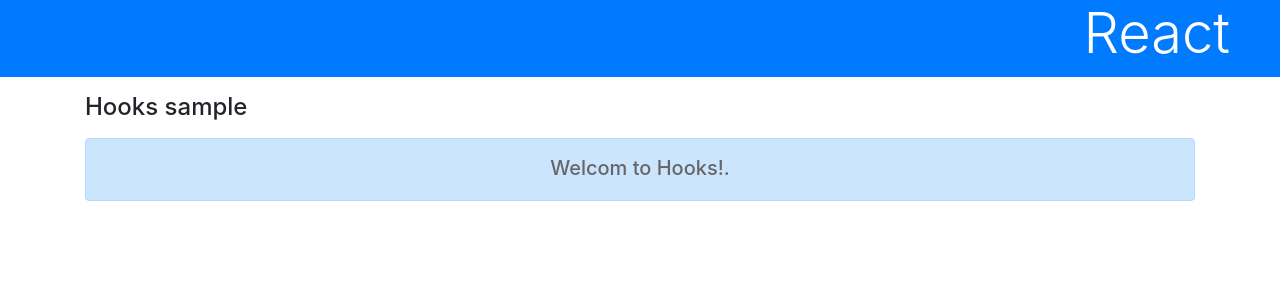
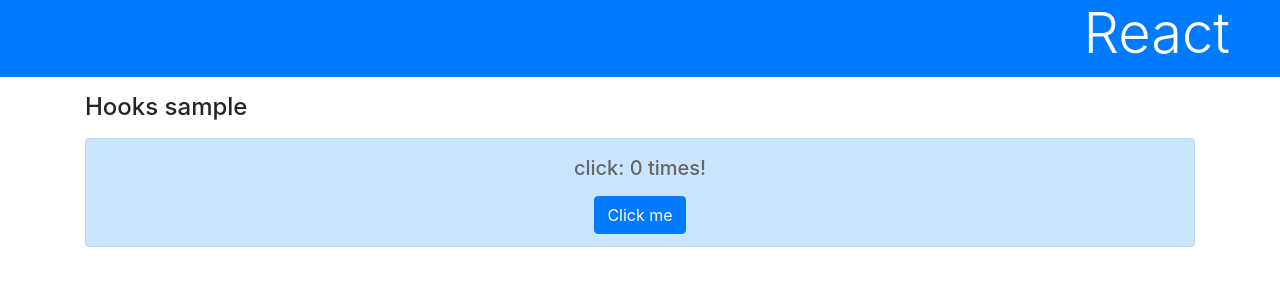
Before and after one commit to iyo-27/Reactraining, a React (Create React App) app: page / in a window 1280 px wide. Shown: the top 300 px of the page. Built offline with nearby package versions, Linux system fonts and the light colour scheme.

Commit message:
ステートで数字をカウントする

```diff
--- a/src/App.js
+++ b/src/App.js
@@ -2,7 +2,10 @@
 import './App.css';
 
 function App(){
-  const [message] = useState("Welcom to Hooks!")
+  const [count, setCount] = useState(0)
+  const clickFunc = () => {
+    setCount(count + 1)
+  }
 
   return (
     <div>
@@ -10,7 +13,8 @@
       <div className='container'>
         <h4 className='my-3'>Hooks sample</h4>
         <div className='alert alert-primary text-center'>
-          <p className='h5'>{message}.</p>
+          <p className='h5 mb-3'>click: {count} times!</p>
+          <div><button className='btn btn-primary' onClick={clickFunc}>Click me</button></div>
         </div>
       </div>
     </div>
```
